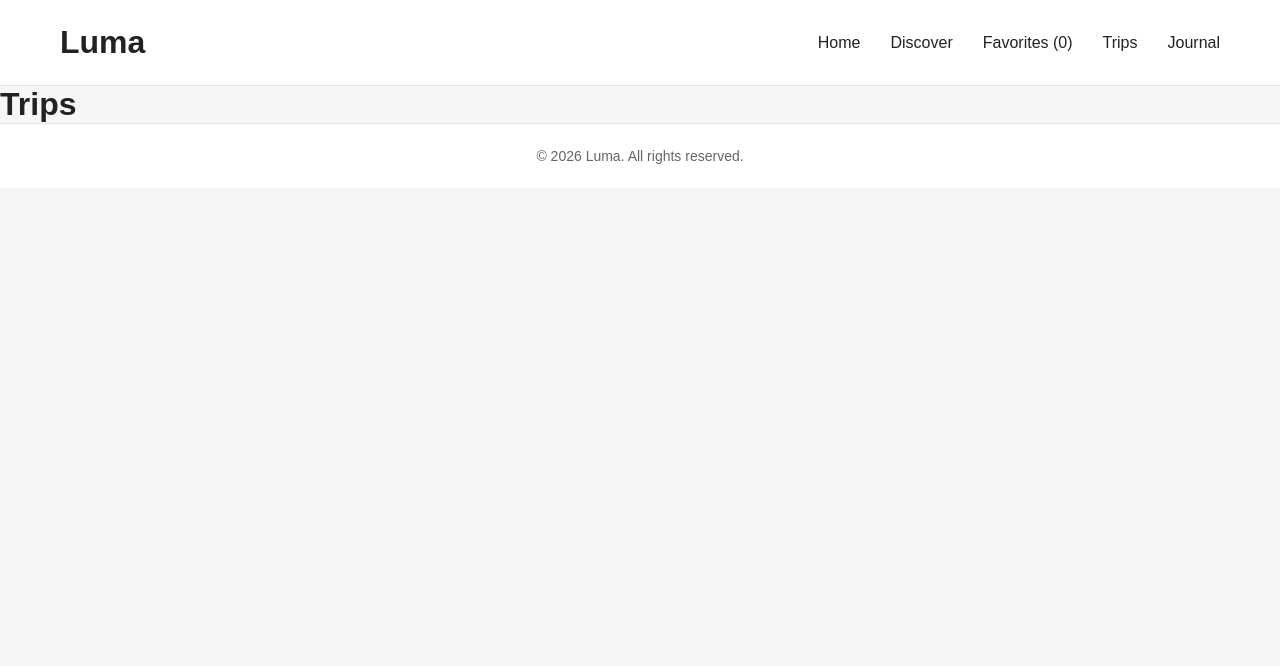
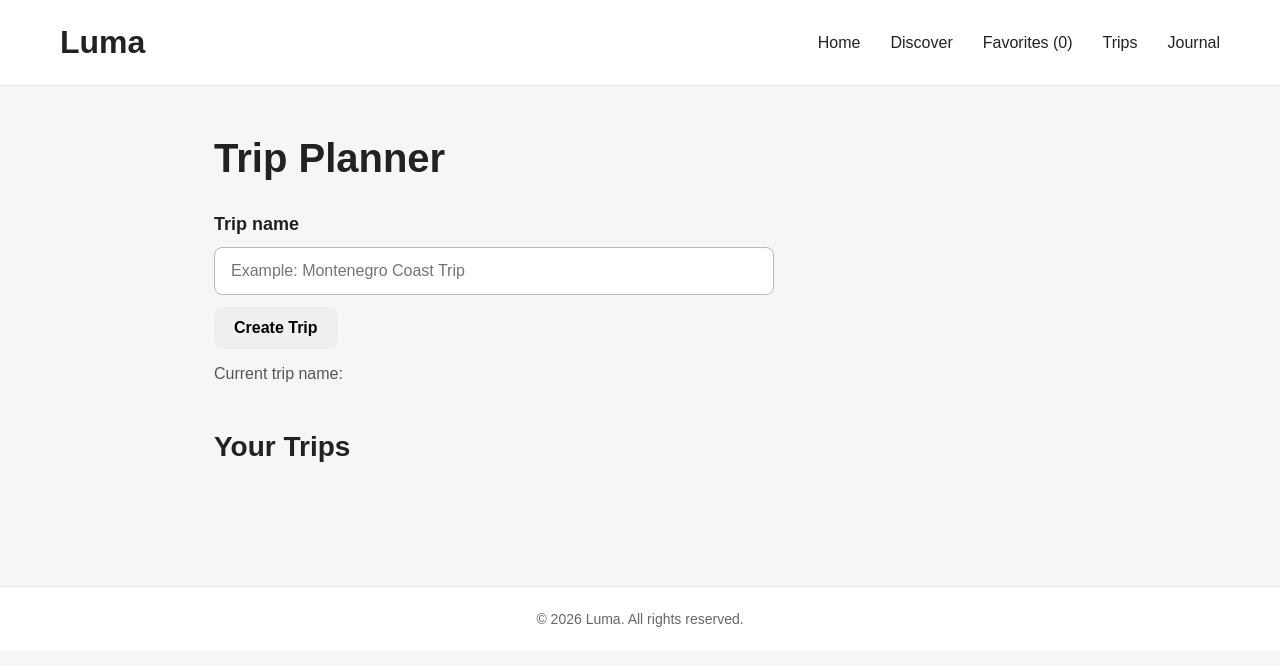
Before and after one commit to Filipmcetinje/luma, a React app in the folder frontend/: page /trips in a window 1280 px wide. Shown: the top 666 px of the page. Built offline with nearby package versions, Linux system fonts and the light colour scheme; the HTML template or start-up script is replaced by a standard one.

Commit message:
Build Trip Planner MVP form and trip list

```diff
--- /dev/null
+++ b/frontend/src/pages/Trips/Trips.css
@@ -0,0 +1,77 @@
+.trips {
+  max-width: 900px;
+  min-height: 500px;
+  margin: 0 auto;
+  padding: 48px 24px;
+}
+
+.trips__title {
+  margin: 0 0 32px;
+  font-size: 40px;
+  line-height: 1.2;
+}
+
+.trips__form {
+  display: flex;
+  flex-direction: column;
+  max-width: 560px;
+  gap: 12px;
+}
+
+.trips__label {
+  font-size: 18px;
+  font-weight: 600;
+}
+
+.trips__input {
+  width: 100%;
+  box-sizing: border-box;
+  padding: 14px 16px;
+  border: 1px solid #b8b8b8;
+  border-radius: 8px;
+  font: inherit;
+}
+
+.trips__input:focus {
+  outline: 2px solid #222;
+  outline-offset: 2px;
+}
+
+.trips__preview {
+  margin: 4px 0 0;
+  color: #555;
+}
+.trips__button {
+  align-self: flex-start;
+  padding: 12px 20px;
+  border: none;
+  border-radius: 8px;
+  font: inherit;
+  font-weight: 600;
+  cursor: pointer;
+}
+
+.trips__button:hover {
+  opacity: 0.8;
+}
+.trips__list {
+  margin-top: 48px;
+}
+
+.trips__list-title {
+  margin: 0 0 20px;
+  font-size: 28px;
+}
+
+.trips__card {
+  max-width: 560px;
+  margin-bottom: 12px;
+  padding: 20px;
+  border: 1px solid #d4d4d4;
+  border-radius: 8px;
+}
+
+.trips__card-title {
+  margin: 0;
+  font-size: 20px;
+}
--- a/frontend/src/pages/Trips/Trips.jsx
+++ b/frontend/src/pages/Trips/Trips.jsx
@@ -1,7 +1,60 @@
+import { useState } from "react";
+import "./Trips.css";
+
 function Trips() {
+  const [tripName, setTripName] = useState("");
+  const [trips, setTrips] = useState([]);
+
+  function handleTripNameChange(event) {
+    setTripName(event.target.value);
+  }
+
+  function handleSubmit(event) {
+    event.preventDefault();
+
+    const newTrip = {
+      id: Date.now(),
+      name: tripName,
+    };
+
+    setTrips([...trips, newTrip]);
+    setTripName("");
+  }
+
   return (
-    <main>
-      <h1>Trips</h1>
+    <main className="trips">
+      <h1 className="trips__title">Trip Planner</h1>
+
+      <form className="trips__form" onSubmit={handleSubmit}>
+        <label className="trips__label" htmlFor="trip-name">
+          Trip name
+        </label>
+
+        <input
+          className="trips__input"
+          id="trip-name"
+          type="text"
+          placeholder="Example: Montenegro Coast Trip"
+          value={tripName}
+          onChange={handleTripNameChange}
+        />
+
+        <button className="trips__button" type="submit">
+          Create Trip
+        </button>
+
+        <p className="trips__preview">Current trip name: {tripName}</p>
+      </form>
+
+      <section className="trips__list">
+        <h2 className="trips__list-title">Your Trips</h2>
+
+        {trips.map((trip) => (
+          <article className="trips__card" key={trip.id}>
+            <h3 className="trips__card-title">{trip.name}</h3>
+          </article>
+        ))}
+      </section>
     </main>
   );
 }
```
